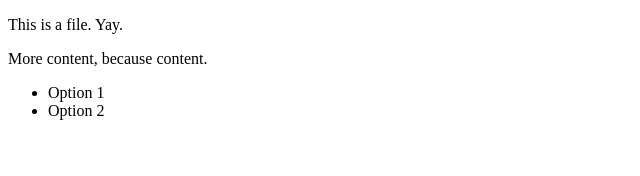
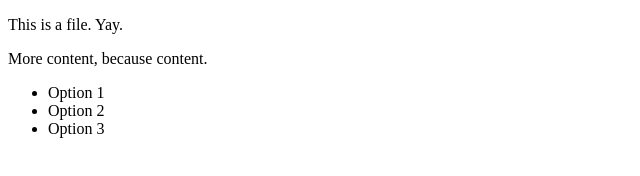
Before and after one commit to donburks/jun4_git_intro, a plain HTML site: page index.html in a window 1280 px wide. Shown: the full height of the page, 0-640 px from the left. Drawn offline with Linux system fonts and the light colour scheme.

Commit message:
Added option 3 to ul

```diff
--- a/index.html
+++ b/index.html
@@ -10,6 +10,7 @@
       <ul>
         <li>Option 1</li>
         <li>Option 2</li>
+        <li>Option 3</li>
       </ul>
     </div>
   </body>
```
